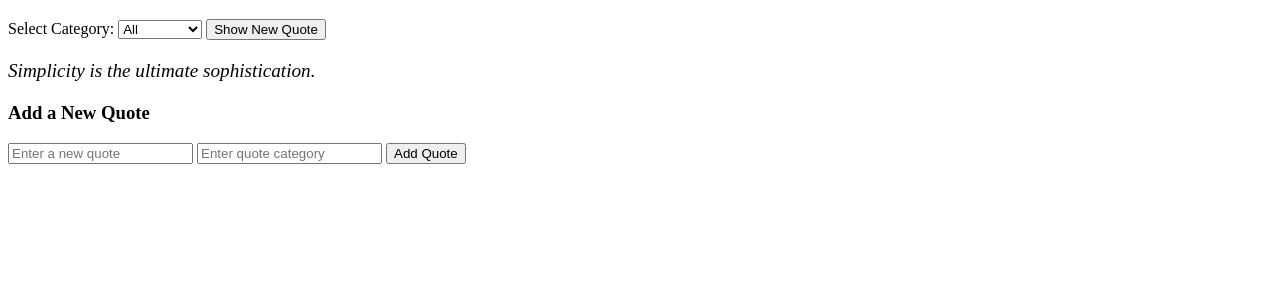
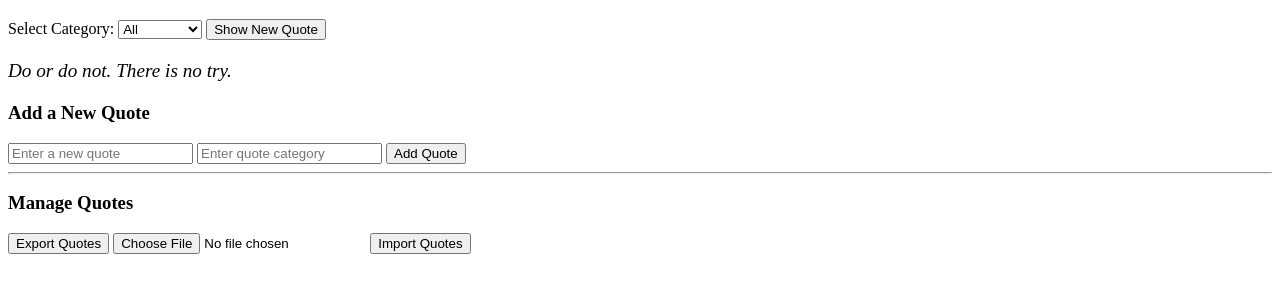
Before and after one commit to edturf01/alx_fe_javascript, a plain HTML site: page dom-manipulation/index.html in a window 1280 px wide. Shown: the part 61-354 px from the top of the page. Drawn offline with Linux system fonts and the light colour scheme.

Commit message:
Complete: Add localStorage, sessionStorage, import/export features

```diff
--- a/dom-manipulation/index.html
+++ b/dom-manipulation/index.html
@@ -25,6 +25,12 @@
     <button onclick="addQuote()">Add Quote</button>
   </div>
 
+  <hr />
+  <h3>Manage Quotes</h3>
+  <button onclick="exportToJsonFile()">Export Quotes</button>
+  <input type="file" id="importFile" />
+  <button onclick="importFromJsonFile()">Import Quotes</button>
+
   <script src="script.js"></script>
 </body>
 </html>
--- a/dom-manipulation/script.js
+++ b/dom-manipulation/script.js
@@ -1,13 +1,18 @@
-const quotes = [
-  { text: "The best way to predict the future is to create it.", category: "inspiration" },
-  { text: "Do or do not. There is no try.", category: "motivation" },
-  { text: "Simplicity is the ultimate sophistication.", category: "design" },
-];
+let quotes = [];
+
+if (localStorage.getItem("quotes")) {
+  quotes = JSON.parse(localStorage.getItem("quotes"));
+} else {
+  quotes = [
+    { text: "The best way to predict the future is to create it.", category: "inspiration" },
+    { text: "Do or do not. There is no try.", category: "motivation" },
+    { text: "Simplicity is the ultimate sophistication.", category: "design" },
+  ];
+}
 
 const quoteDisplay = document.getElementById("quoteDisplay");
 const categorySelect = document.getElementById("categorySelect");
 
-// Load categories into the dropdown
 function loadCategories() {
   const categories = [...new Set(quotes.map(q => q.category))];
   categorySelect.innerHTML = '<option value="all">All</option>';
@@ -19,8 +24,7 @@ function loadCategories() {
   });
 }
 
-// Show a random quote from the selected category
-function showRandomQuote() {
+function displayRandomQuote() {
   const selectedCategory = categorySelect.value;
   const filteredQuotes = selectedCategory === "all"
     ? quotes
@@ -32,10 +36,11 @@ function showRandomQuote() {
   }
 
   const randomIndex = Math.floor(Math.random() * filteredQuotes.length);
-  quoteDisplay.textContent = filteredQuotes[randomIndex].text;
+  const quote = filteredQuotes[randomIndex].text;
+  quoteDisplay.textContent = quote;
+  sessionStorage.setItem("lastQuote", quote);
 }
 
-// Add a new quote
 function addQuote() {
   const text = document.getElementById("newQuoteText").value.trim();
   const category = document.getElementById("newQuoteCategory").value.trim().toLowerCase();
@@ -46,14 +51,51 @@ function addQuote() {
   }
 
   quotes.push({ text, category });
-  loadCategories(); // Refresh dropdown
+  localStorage.setItem("quotes", JSON.stringify(quotes));
+  loadCategories();
   document.getElementById("newQuoteText").value = "";
   document.getElementById("newQuoteCategory").value = "";
   alert("Quote added successfully!");
 }
 
-document.getElementById("newQuote").addEventListener("click", showRandomQuote);
+function exportToJsonFile() {
+  const dataStr = JSON.stringify(quotes, null, 2);
+  const blob = new Blob([dataStr], { type: "application/json" });
+  const url = URL.createObjectURL(blob);
+
+  const a = document.createElement("a");
+  a.href = url;
+  a.download = "quotes.json";
+  a.click();
+  URL.revokeObjectURL(url);
+}
+
+function importFromJsonFile() {
+  const input = document.getElementById("importFile");
+  const file = input.files[0];
+  if (!file) return;
+
+  const reader = new FileReader();
+  reader.onload = function (e) {
+    try {
+      const importedQuotes = JSON.parse(e.target.result);
+      if (Array.isArray(importedQuotes)) {
+        quotes = importedQuotes;
+        localStorage.setItem("quotes", JSON.stringify(quotes));
+        loadCategories();
+        alert("Quotes imported successfully!");
+      } else {
+        alert("Invalid file format.");
+      }
+    } catch (error) {
+      alert("Error parsing file.");
+    }
+  };
+  reader.readAsText(file);
+}
+
+document.getElementById("newQuote").addEventListener("click", displayRandomQuote);
 
 // Initialize
 loadCategories();
-showRandomQuote(); // Show a quote on load
+displayRandomQuote();
```
